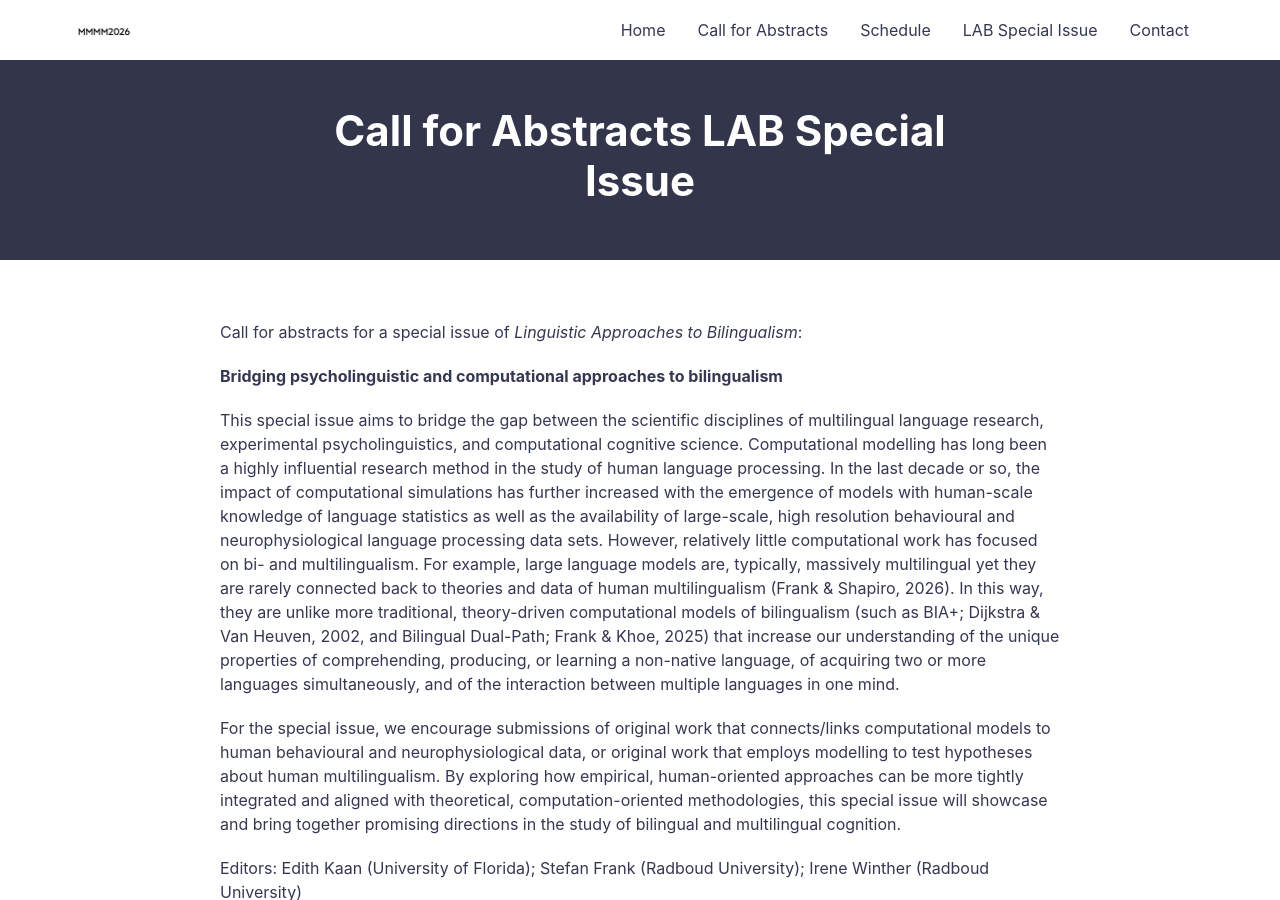
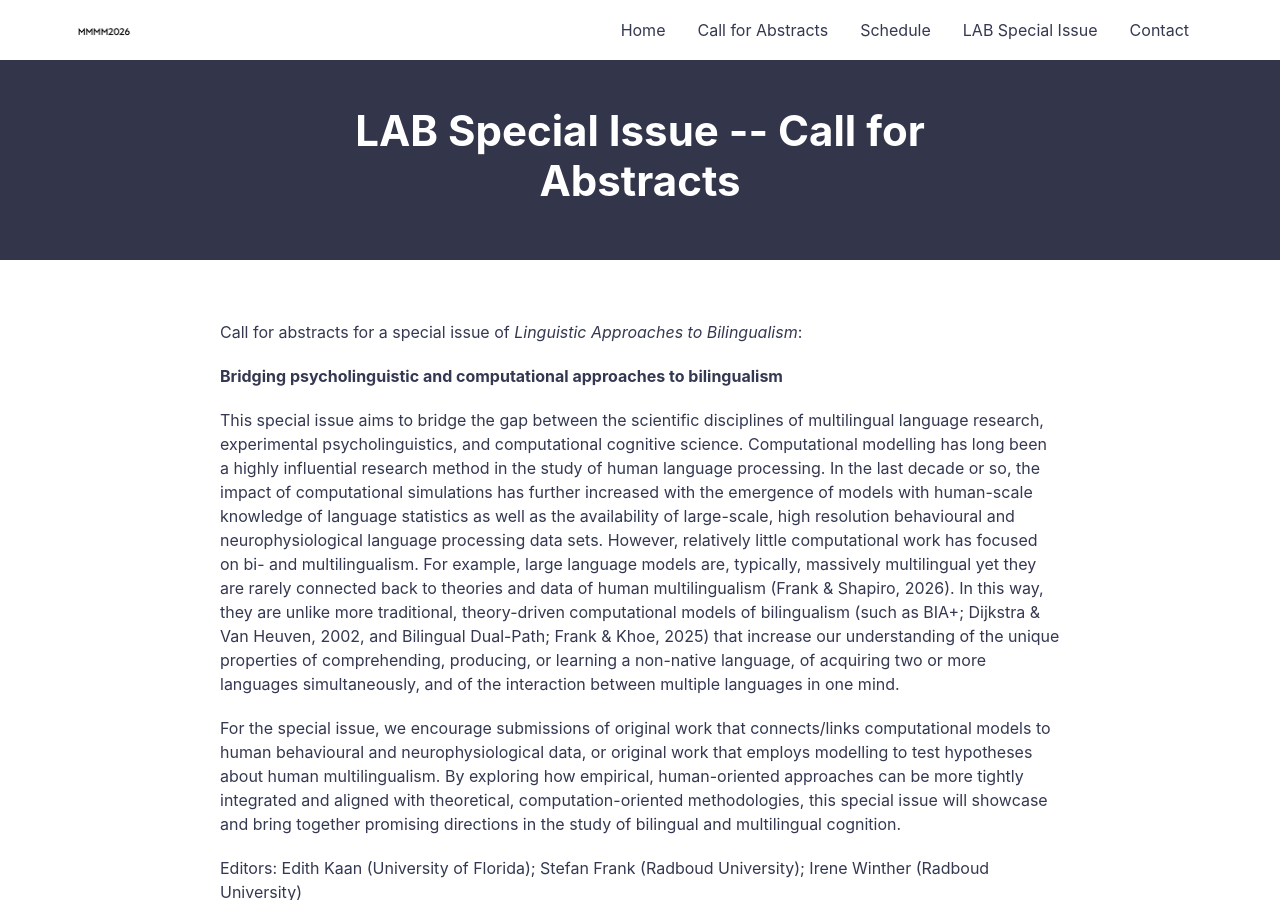
Before and after one commit to mmmm2026/mmmm2026.github.io, a Jekyll site: the page built from LAB_call.md, in a window 1280 px wide and 900 px high. Built offline with Jekyll 4.4.1, drawn with Linux system fonts in a browser that asks for light colours.

```diff
--- a/LAB_call.md
+++ b/LAB_call.md
@@ -1,6 +1,6 @@
 ---
 layout: page
-title: Call for Abstracts LAB Special Issue
+title: LAB Special Issue -- Call for Abstracts
 permalink: /LAB/
 ---
 
```
